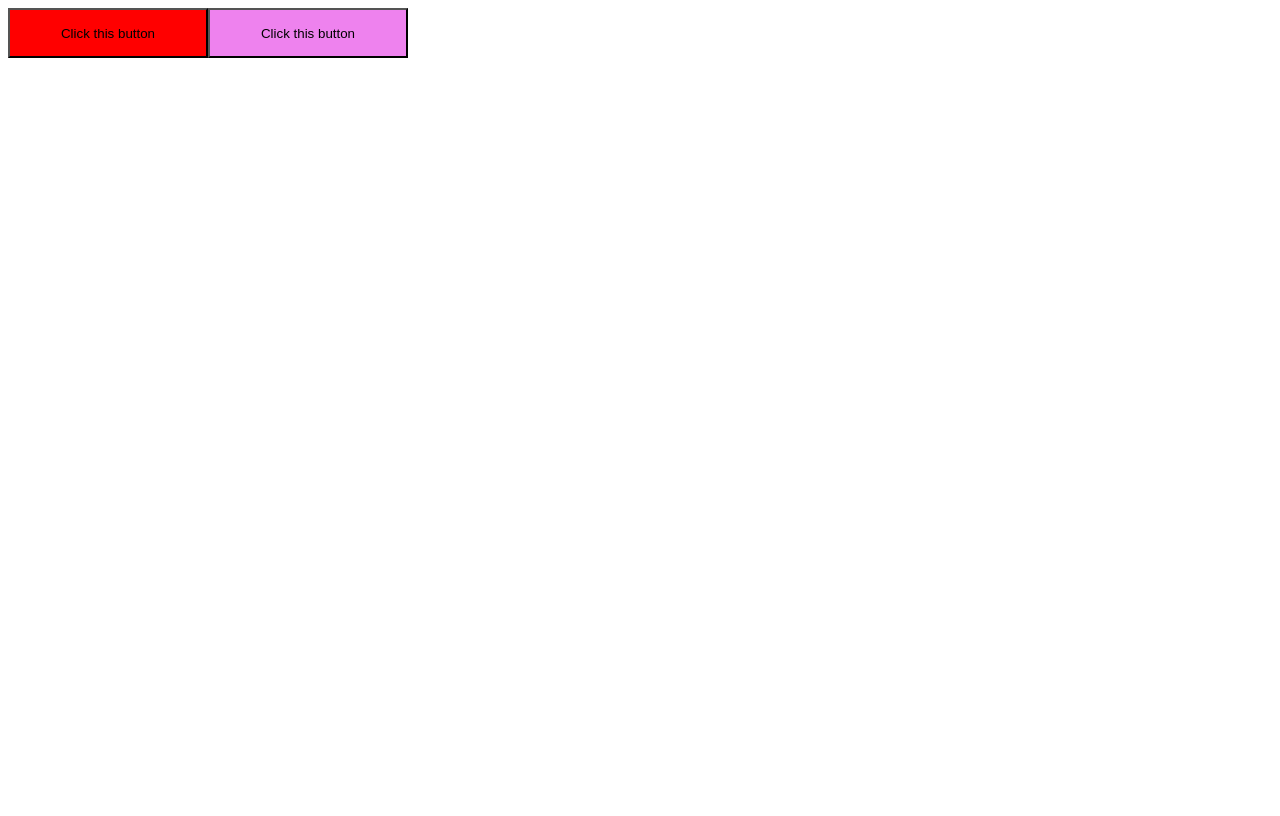
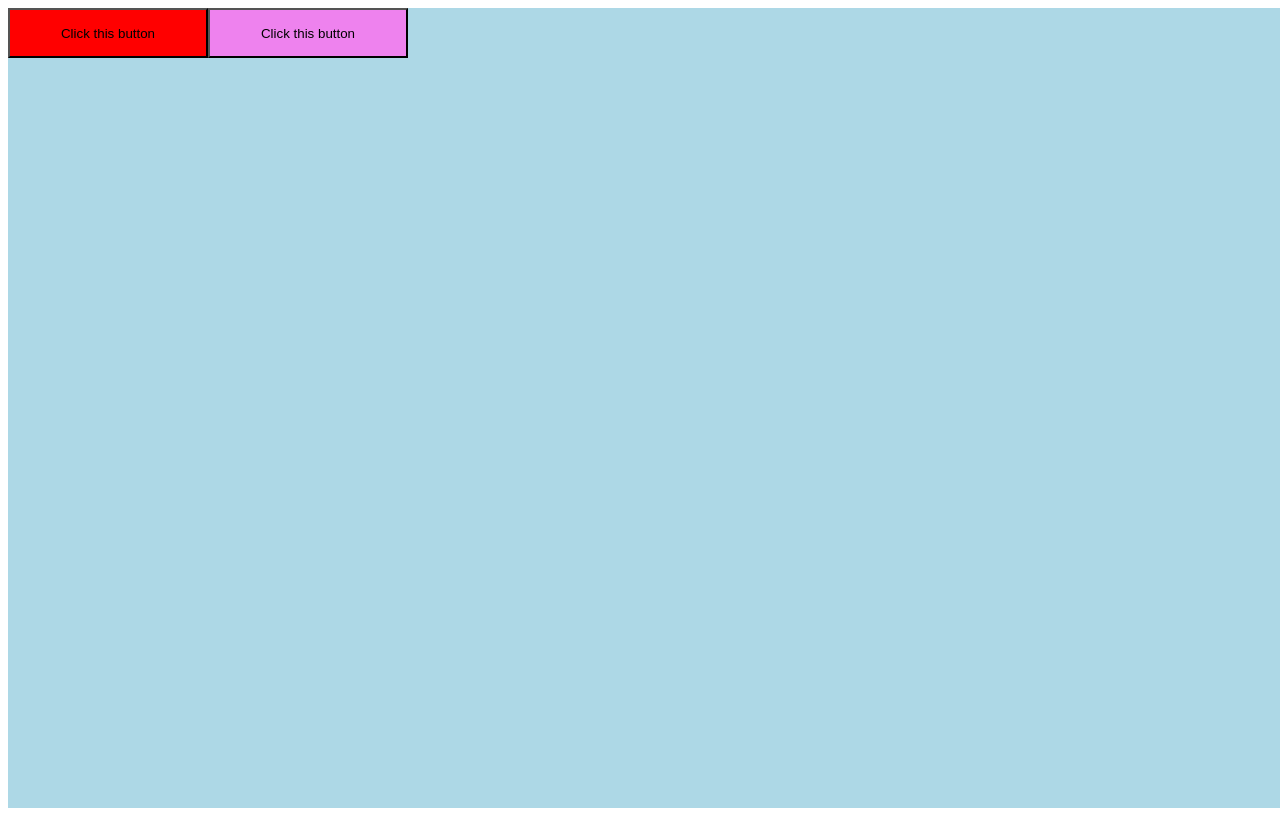
Before and after one commit to gojanedoe/styled-components-practice, a React (Create React App) app: page / in a window 1280 px wide. Built offline with nearby package versions, Linux system fonts and the light colour scheme.

Commit message:
Add container component

```diff
--- a/src/App.js
+++ b/src/App.js
@@ -1,11 +1,12 @@
 import { Button } from "./Components/Button.style";
+import { AppContainer } from "./Components/Container.style";
 
 function App() {
   return (
-    <div className="App">
+    <AppContainer>
       <Button backgroundColor="red">Click this button</Button>
       <Button backgroundColor="violet">Click this button</Button>
-    </div>
+    </AppContainer>
   );
 }
 
--- /dev/null
+++ b/src/Components/Container.style.js
@@ -0,0 +1,7 @@
+import styled from "styled-components";
+
+export const AppContainer = styled.div`
+  width: 100vw;
+  height: 100vh;
+  background-color: lightblue;
+`;
```
